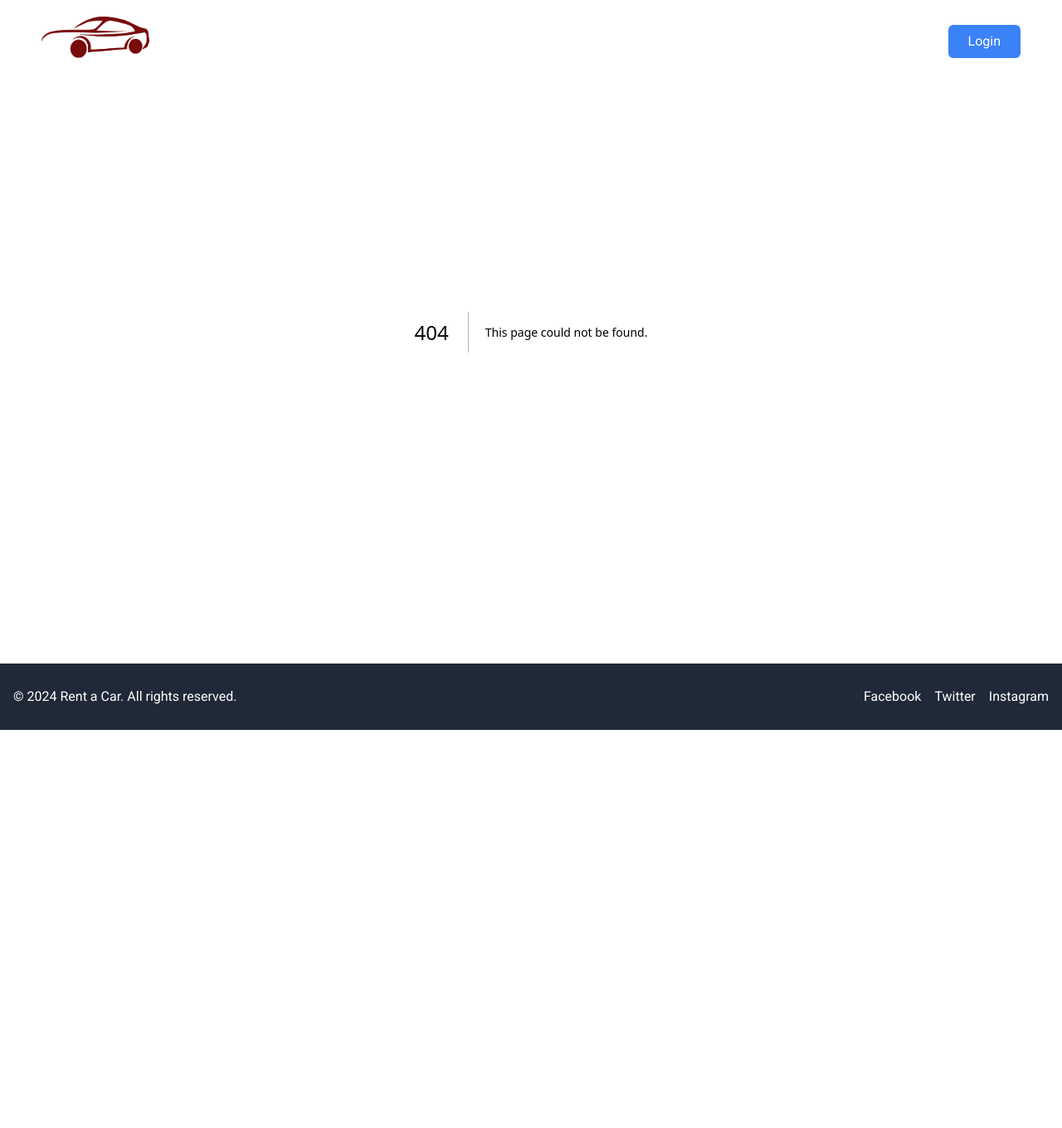
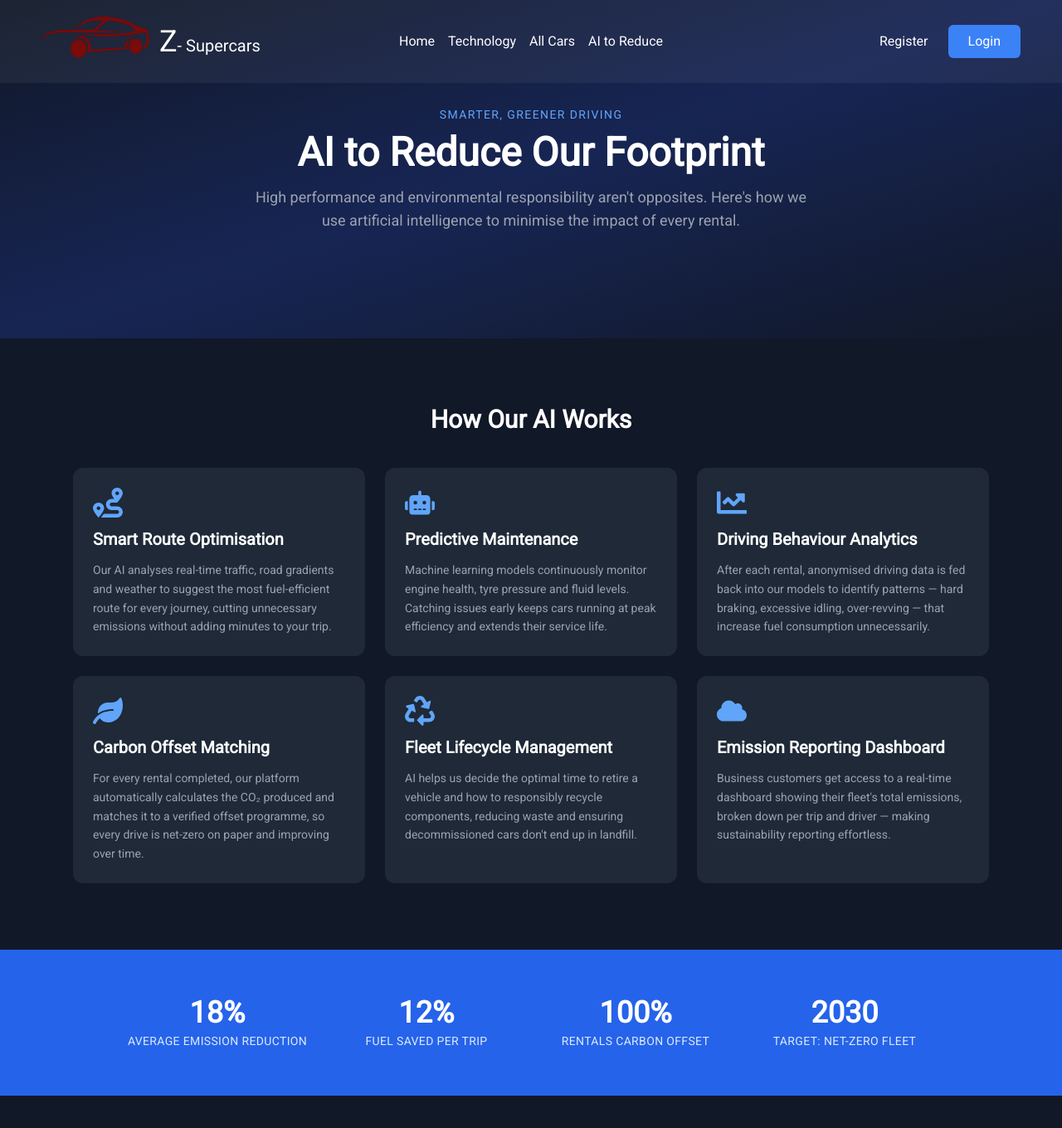
Before and after one commit to KostandinosVas/rent-a-car, a Next.js app: page /ai in a window 1280 px wide. Before the commit this address had no page. Shown: the top 1360 px of the page at 83% size. Before the commit the page ends 880 px from the top, so only its background shows below. Built offline with nearby package versions, Linux system fonts and the light colour scheme.

Commit message:
fixed the colors to be consistent on 60-30-10

```diff
--- /dev/null
+++ b/app/ai/page.tsx
@@ -0,0 +1,96 @@
+import React from 'react'
+import { FaLeaf, FaRobot, FaRoute, FaChartLine, FaRecycle, FaCloud } from 'react-icons/fa'
+
+type CardProps = {
+  icon: React.ReactNode
+  title: string
+  description: string
+}
+
+const Card = ({ icon, title, description }: CardProps) => (
+  <div className="bg-gray-800 rounded-xl p-6 flex flex-col gap-3 hover:bg-gray-700 transition-colors duration-300">
+    <div>{icon}</div>
+    <h3 className="text-xl font-bold text-white">{title}</h3>
+    <p className="text-gray-400 text-sm leading-relaxed">{description}</p>
+  </div>
+)
+
+const AiReduce = () => {
+  return (
+    <div className="min-h-screen bg-gray-900 text-white">
+      {/* Hero */}
+      <div className="relative bg-gradient-to-br from-gray-900 via-blue-950 to-gray-900 py-32 px-6 text-center">
+        <p className="text-blue-400 uppercase tracking-widest text-sm mb-3">Smarter, greener driving</p>
+        <h1 className="text-5xl font-extrabold mb-4">AI to Reduce Our Footprint</h1>
+        <p className="text-gray-400 max-w-2xl mx-auto text-lg">
+          High performance and environmental responsibility aren't opposites. Here's how we use artificial intelligence to minimise the impact of every rental.
+        </p>
+      </div>
+
+      {/* How it works */}
+      <div className="max-w-6xl mx-auto px-6 py-20">
+        <h2 className="text-3xl font-bold mb-10 text-center">How Our AI Works</h2>
+        <div className="grid grid-cols-1 md:grid-cols-2 lg:grid-cols-3 gap-6">
+          <Card
+            icon={<FaRoute className="text-4xl text-blue-400" />}
+            title="Smart Route Optimisation"
+            description="Our AI analyses real-time traffic, road gradients and weather to suggest the most fuel-efficient route for every journey, cutting unnecessary emissions without adding minutes to your trip."
+          />
+          <Card
+            icon={<FaRobot className="text-4xl text-blue-400" />}
+            title="Predictive Maintenance"
+            description="Machine learning models continuously monitor engine health, tyre pressure and fluid levels. Catching issues early keeps cars running at peak efficiency and extends their service life."
+          />
+          <Card
+            icon={<FaChartLine className="text-4xl text-blue-400" />}
+            title="Driving Behaviour Analytics"
+            description="After each rental, anonymised driving data is fed back into our models to identify patterns — hard braking, excessive idling, over-revving — that increase fuel consumption unnecessarily."
+          />
+          <Card
+            icon={<FaLeaf className="text-4xl text-blue-400" />}
+            title="Carbon Offset Matching"
+            description="For every rental completed, our platform automatically calculates the CO₂ produced and matches it to a verified offset programme, so every drive is net-zero on paper and improving over time."
+          />
+          <Card
+            icon={<FaRecycle className="text-4xl text-blue-400" />}
+            title="Fleet Lifecycle Management"
+            description="AI helps us decide the optimal time to retire a vehicle and how to responsibly recycle components, reducing waste and ensuring decommissioned cars don't end up in landfill."
+          />
+          <Card
+            icon={<FaCloud className="text-4xl text-blue-400" />}
+            title="Emission Reporting Dashboard"
+            description="Business customers get access to a real-time dashboard showing their fleet's total emissions, broken down per trip and driver — making sustainability reporting effortless."
+          />
+        </div>
+      </div>
+
+      {/* Impact numbers */}
+      <div className="bg-blue-600 py-14">
+        <div className="max-w-5xl mx-auto grid grid-cols-2 md:grid-cols-4 gap-8 text-center px-6">
+          {[
+            { value: '18%', label: 'Average Emission Reduction' },
+            { value: '12%', label: 'Fuel Saved Per Trip' },
+            { value: '100%', label: 'Rentals Carbon Offset' },
+            { value: '2030', label: 'Target: Net-Zero Fleet' },
+          ].map(({ value, label }) => (
+            <div key={label}>
+              <p className="text-4xl font-extrabold">{value}</p>
+              <p className="text-blue-100 mt-1 text-sm uppercase tracking-wide">{label}</p>
+            </div>
+          ))}
+        </div>
+      </div>
+
+      {/* CTA */}
+      <div className="text-center py-20 px-6">
+        <h2 className="text-3xl font-bold mb-4">Drive fast. Tread lightly.</h2>
+        <p className="text-gray-400 mb-8">Every car in our fleet is enrolled in our AI reduction programme from day one.</p>
+        <a href="/allCars" className="bg-blue-500 hover:bg-blue-600 transition-colors duration-300 text-white px-10 py-4 rounded-lg text-lg font-semibold">
+          Browse the Fleet
+        </a>
+      </div>
+    </div>
+  )
+}
+
+export default AiReduce
--- a/app/allCars/page.tsx
+++ b/app/allCars/page.tsx
@@ -228,7 +228,7 @@ const cars = [
 
 export default function AllCars() {
     return (
-        <div className='bg-gradient-to-tl from-red-600 to-gray-900'>
+        <div className='bg-gradient-to-tl from-blue-900 to-gray-900'>
             <div className=" container mx-auto px-4 py-8 pt-[20vh]">
                 <h1 className="text-3xl font-bold mb-6 text-white">All Cars</h1>
                 <div className="grid grid-cols-1 md:grid-cols-2 lg:grid-cols-3 gap-6">
@@ -244,7 +244,7 @@ export default function AllCars() {
                             <div className="p-4">
                                 <h2 className="text-xl font-semibold mb-2">{car.title}</h2>
                                 <p className="text-gray-600 mb-2">{car.description}</p>
-                                <p className="text-green-600 font-semibold mb-4">Price: {car.price} /day</p>
+                                <p className="text-blue-500 font-semibold mb-4">Price: {car.price} /day</p>
                                 <Link href={`/cars/${car.id}`}>
                                     <button className="bg-gray-800 text-white px-4 py-2 rounded-md hover:bg-gray-700 transition-colors">
                                         View Details
--- a/app/cars/[id]/buy/page.tsx
+++ b/app/cars/[id]/buy/page.tsx
@@ -153,7 +153,7 @@ export default function RentCarForm({ params }: { params: Promise<{ id: string }
                             <h2 className="text-xl font-semibold mb-2">Car Details</h2>
                             <img src={car.image} alt={car.title} className="w-full h-48 object-cover mb-4 rounded" />
                             <p className="mb-2">{car.description}</p>
-                            <p className="text-lg font-bold text-green-600">Price: {car.price} /day</p>
+                            <p className="text-lg font-bold text-blue-500">Price: {car.price} /day</p>
                         </div>
                         <div className="md:w-1/2"> {/* Right column */}
                             <form onSubmit={handleSubmit}>
--- a/app/cars/[id]/page.tsx
+++ b/app/cars/[id]/page.tsx
@@ -149,7 +149,7 @@ export default async function CarPage({ params }: { params: Promise<{ id: string
                 <div className="p-4">
                   <h3 className="text-xl font-semibold mb-2">{otherCar.title}</h3>
                   <p className="text-gray-600 mb-4">{otherCar.description.substring(0, 100)}...</p>
-                  <p className="text-lg font-bold text-green-600 mb-4">{otherCar.price}</p>
+                  <p className="text-lg font-bold text-blue-500 mb-4">{otherCar.price}</p>
                   <a href={`/cars/${otherCar.id}`} className="bg-blue-500 text-white px-4 py-2 rounded-lg inline-block hover:bg-blue-600 transition duration-300">View Details</a>
                 </div>
               </div>
--- a/app/components/Breathroom.tsx
+++ b/app/components/Breathroom.tsx
@@ -52,7 +52,7 @@ const Breathroom = ({ title, slogan }: BreathroomProps) => {
     }, []);
 
     return (
-        <div className=" w-full h-[80vh] flex flex-col justify-center items-center bg-[url('/images/car90.jpg')] bg-cover bg-no-repeat bg-center bg-blend-multiply bg-yellow-200 overflow-hidden">
+        <div className=" w-full h-[80vh] flex flex-col justify-center items-center bg-[url('/images/car90.jpg')] bg-cover bg-no-repeat bg-center bg-blend-multiply bg-blue-900 overflow-hidden">
             <h3 ref={titleRef} className='text-2xl md:text-4xl xl:text-6xl text-white mb-5'>{title}</h3>
             <hr className='w-1/2 h-1 bg-white'></hr>
             <p ref={sloganRef} className='text-3xl text-white mt-5'>{slogan}</p>
--- a/app/components/CarShowcase.tsx
+++ b/app/components/CarShowcase.tsx
@@ -102,8 +102,8 @@ const CarShowcase = () => {
                     <div className="infos flex-1 flex flex-col justify-center items-start ml-[10%] gap-4">
                         <h3 className="xl:text-3xl text-xl mt-2">{car.title}</h3>
                         <p className="xl:max-w-[70%]">{car.description}</p>
-                        <p className="text-green-600">Price : {car.price} /day</p>
-                        <p className="text-slate-500 ">Pick color : </p>
+                        <p className="text-blue-500">Price : {car.price} /day</p>
+                        <p className="text-gray-500">Pick color : </p>
                         <div className="pick-color flex justify-between items-center gap-6">
                             <span className="w-6 h-6 bg-red-500 rounded-full cursor-pointer"> </span>
                             <span  className="w-6 h-6 bg-blue-500 rounded-full cursor-pointer"></span>
--- a/app/components/Navbar.tsx
+++ b/app/components/Navbar.tsx
@@ -50,12 +50,12 @@ const Navbar = () => {
         <a href="/"> <Image src={Logo} alt="logo" width={130} height={60} className="" /></a>
         <span className="text-white text-4xl ml-3 font-bold"><span className='font-light'>Z</span><span className="text-xl text-white font-normal">- Supercars</span></span>
       </div>
-      <nav className="flex justify-center align-middle w-full flex-1 hidden">
+      <nav className="flex justify-center align-middle w-full flex-1">
         <ul className="flex justify-start gap-4 items-center h-full">
           <NavItem href="/" text="Home" />
           <NavItem href="/technology/" text="Technology" />
           <NavItem href="/allCars" text="All Cars" />
-          <NavItem href="/" text="AI to Reduce" />
+          <NavItem href="/ai" text="AI to Reduce" />
         </ul>
       </nav>
       <div className="header-buttons flex justify-end gap-4 items-center flex-1">
--- a/app/login/page.tsx
+++ b/app/login/page.tsx
@@ -55,7 +55,7 @@ export default function LoginPage() {
                 type="email"
                 autoComplete="email"
                 required
-                className="appearance-none rounded-none relative block w-full px-3 py-2 border border-gray-300 placeholder-gray-500 text-gray-900 rounded-t-md focus:outline-none focus:ring-indigo-500 focus:border-indigo-500 focus:z-10 sm:text-sm"
+                className="appearance-none rounded-none relative block w-full px-3 py-2 border border-gray-300 placeholder-gray-500 text-gray-900 rounded-t-md focus:outline-none focus:ring-blue-500 focus:border-blue-500 focus:z-10 sm:text-sm"
                 placeholder="Email address"
                 value={email}
                 onChange={(e) => setEmail(e.target.value)}
@@ -71,7 +71,7 @@ export default function LoginPage() {
                 type="password"
                 autoComplete="current-password"
                 required
-                className="appearance-none rounded-none relative block w-full px-3 py-2 border border-gray-300 placeholder-gray-500 text-gray-900 rounded-b-md focus:outline-none focus:ring-indigo-500 focus:border-indigo-500 focus:z-10 sm:text-sm"
+                className="appearance-none rounded-none relative block w-full px-3 py-2 border border-gray-300 placeholder-gray-500 text-gray-900 rounded-b-md focus:outline-none focus:ring-blue-500 focus:border-blue-500 focus:z-10 sm:text-sm"
                 placeholder="Password"
                 value={password}
                 onChange={(e) => setPassword(e.target.value)}
@@ -85,7 +85,7 @@ export default function LoginPage() {
                 id="remember-me"
                 name="remember-me"
                 type="checkbox"
-                className="h-4 w-4 text-indigo-600 focus:ring-indigo-500 border-gray-300 rounded"
+                className="h-4 w-4 text-blue-600 focus:ring-blue-500 border-gray-300 rounded"
               />
               <label htmlFor="remember-me" className="ml-2 block text-sm text-gray-900">
                 Remember me
@@ -93,7 +93,7 @@ export default function LoginPage() {
             </div>
 
             <div className="text-sm">
-              <a href="#" className="font-medium text-indigo-600 hover:text-indigo-500">
+              <a href="#" className="font-medium text-blue-600 hover:text-blue-500">
                 Forgot your password?
               </a>
             </div>
@@ -114,7 +114,7 @@ export default function LoginPage() {
           <div>
             <button
               type="submit"
-              className="group relative w-full flex justify-center py-2 px-4 border border-transparent text-sm font-medium rounded-md text-white bg-indigo-600 hover:bg-indigo-700 focus:outline-none focus:ring-2 focus:ring-offset-2 focus:ring-indigo-500"
+              className="group relative w-full flex justify-center py-2 px-4 border border-transparent text-sm font-medium rounded-md text-white bg-blue-600 hover:bg-blue-700 focus:outline-none focus:ring-2 focus:ring-offset-2 focus:ring-blue-500"
             >
               Sign in
             </button>
@@ -122,7 +122,7 @@ export default function LoginPage() {
         </form>
 
         <div className="text-sm text-center">
-          <Link href="/register" className="font-medium text-indigo-600 hover:text-indigo-500">
+          <Link href="/register" className="font-medium text-blue-600 hover:text-blue-500">
             Dont have an account? Sign up
           </Link>
         </div>
--- a/app/register/page.tsx
+++ b/app/register/page.tsx
@@ -41,7 +41,7 @@ export default function RegisterPage() {
 
   return (
     <div className="min-h-screen flex items-center justify-center bg-gray-900 py-12 px-4 sm:px-6 lg:px-8">
-      <div className="max-w-md w-full space-y-8 bg-slate-50 rounded-lg p-8">
+      <div className="max-w-md w-full space-y-8 bg-white rounded-lg p-8">
         <div>
           <h2 className="mt-6 text-center text-3xl font-extrabold text-gray-900">
             Create your account
@@ -58,7 +58,7 @@ export default function RegisterPage() {
                 name="name"
                 type="text"
                 required
-                className="appearance-none rounded-none relative block w-full px-3 py-2 border border-gray-300 placeholder-gray-500 text-gray-900 rounded-t-md focus:outline-none focus:ring-indigo-500 focus:border-indigo-500 focus:z-10 sm:text-sm"
+                className="appearance-none rounded-none relative block w-full px-3 py-2 border border-gray-300 placeholder-gray-500 text-gray-900 rounded-t-md focus:outline-none focus:ring-blue-500 focus:border-blue-500 focus:z-10 sm:text-sm"
                 placeholder="Name"
                 value={name}
                 onChange={(e) => setName(e.target.value)}
@@ -74,7 +74,7 @@ export default function RegisterPage() {
                 type="email"
                 autoComplete="email"
                 required
-                className="appearance-none rounded-none relative block w-full px-3 py-2 border border-gray-300 placeholder-gray-500 text-gray-900 focus:outline-none focus:ring-indigo-500 focus:border-indigo-500 focus:z-10 sm:text-sm"
+                className="appearance-none rounded-none relative block w-full px-3 py-2 border border-gray-300 placeholder-gray-500 text-gray-900 focus:outline-none focus:ring-blue-500 focus:border-blue-500 focus:z-10 sm:text-sm"
                 placeholder="Email address"
                 value={email}
                 onChange={(e) => setEmail(e.target.value)}
@@ -90,7 +90,7 @@ export default function RegisterPage() {
                 type="password"
                 autoComplete="new-password"
                 required
-                className="appearance-none rounded-none relative block w-full px-3 py-2 border border-gray-300 placeholder-gray-500 text-gray-900 focus:outline-none focus:ring-indigo-500 focus:border-indigo-500 focus:z-10 sm:text-sm"
+                className="appearance-none rounded-none relative block w-full px-3 py-2 border border-gray-300 placeholder-gray-500 text-gray-900 focus:outline-none focus:ring-blue-500 focus:border-blue-500 focus:z-10 sm:text-sm"
                 placeholder="Password"
                 value={password}
                 onChange={(e) => setPassword(e.target.value)}
@@ -106,7 +106,7 @@ export default function RegisterPage() {
                 type="password"
                 autoComplete="new-password"
                 required
-                className="appearance-none rounded-none relative block w-full px-3 py-2 border border-gray-300 placeholder-gray-500 text-gray-900 focus:outline-none focus:ring-indigo-500 focus:border-indigo-500 focus:z-10 sm:text-sm"
+                className="appearance-none rounded-none relative block w-full px-3 py-2 border border-gray-300 placeholder-gray-500 text-gray-900 focus:outline-none focus:ring-blue-500 focus:border-blue-500 focus:z-10 sm:text-sm"
                 placeholder="Confirm Password"
                 value={confirmPassword}
                 onChange={(e) => setConfirmPassword(e.target.value)}
@@ -122,7 +122,7 @@ export default function RegisterPage() {
                 type="tel"
                 autoComplete="tel"
                 required
-                className="appearance-none rounded-none relative block w-full px-3 py-2 border border-gray-300 placeholder-gray-500 text-gray-900 rounded-b-md focus:outline-none focus:ring-indigo-500 focus:border-indigo-500 focus:z-10 sm:text-sm"
+                className="appearance-none rounded-none relative block w-full px-3 py-2 border border-gray-300 placeholder-gray-500 text-gray-900 rounded-b-md focus:outline-none focus:ring-blue-500 focus:border-blue-500 focus:z-10 sm:text-sm"
                 placeholder="Phone Number"
                 value={phoneNumber}
                 onChange={(e) => setPhoneNumber(e.target.value)}
@@ -145,7 +145,7 @@ export default function RegisterPage() {
           <div>
             <button
               type="submit"
-              className="group relative w-full flex justify-center py-2 px-4 border border-transparent text-sm font-medium rounded-md text-white bg-indigo-600 hover:bg-indigo-700 focus:outline-none focus:ring-2 focus:ring-offset-2 focus:ring-indigo-500"
+              className="group relative w-full flex justify-center py-2 px-4 border border-transparent text-sm font-medium rounded-md text-white bg-blue-600 hover:bg-blue-700 focus:outline-none focus:ring-2 focus:ring-offset-2 focus:ring-blue-500"
             >
               Register
             </button>
@@ -153,7 +153,7 @@ export default function RegisterPage() {
         </form>
 
         <div className="text-sm text-center">
-          <Link href="/login" className="font-medium text-indigo-600 hover:text-indigo-500">
+          <Link href="/login" className="font-medium text-blue-600 hover:text-blue-500">
             Already have an account? Log in
           </Link>
         </div>
```
Also changed, not shown: app/components/Hero.tsx (+11 -11 lines), app/technology/page.tsx (+87 -4 lines).
